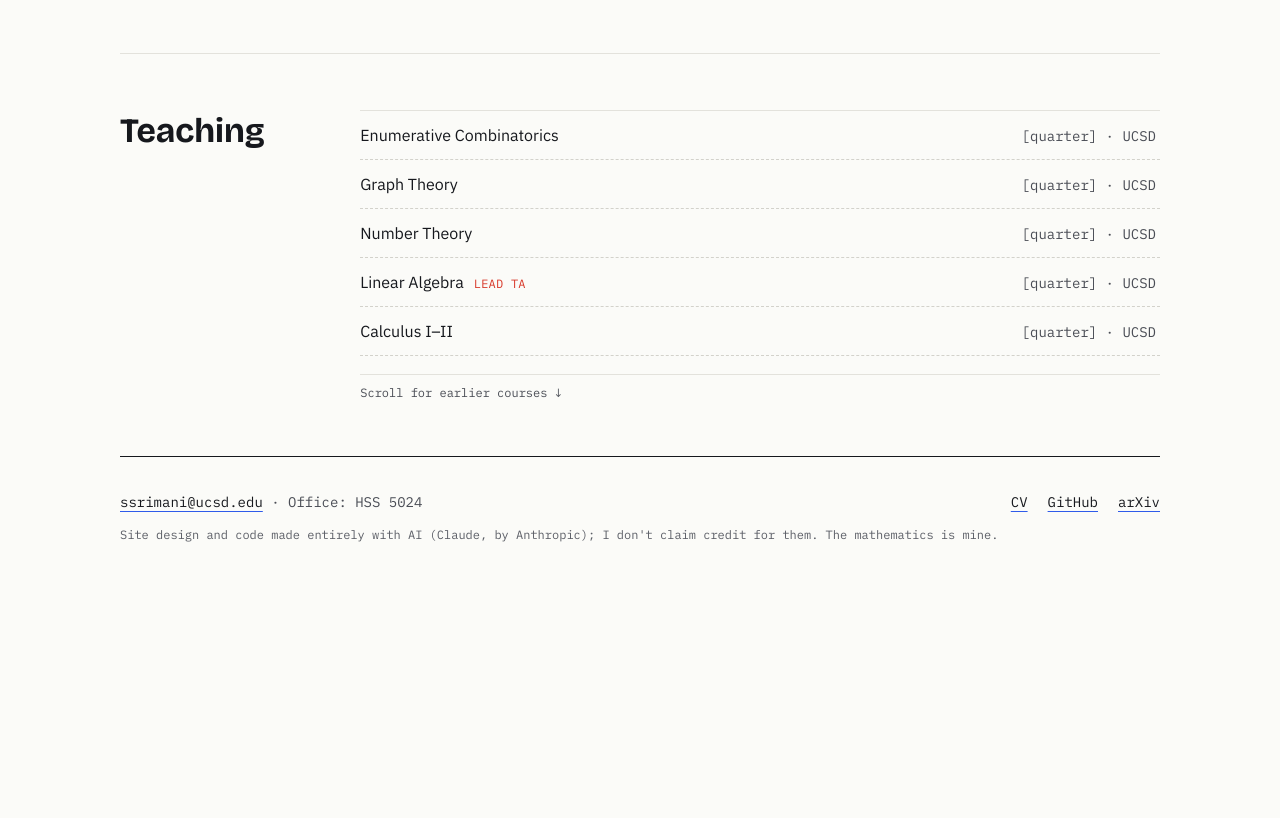
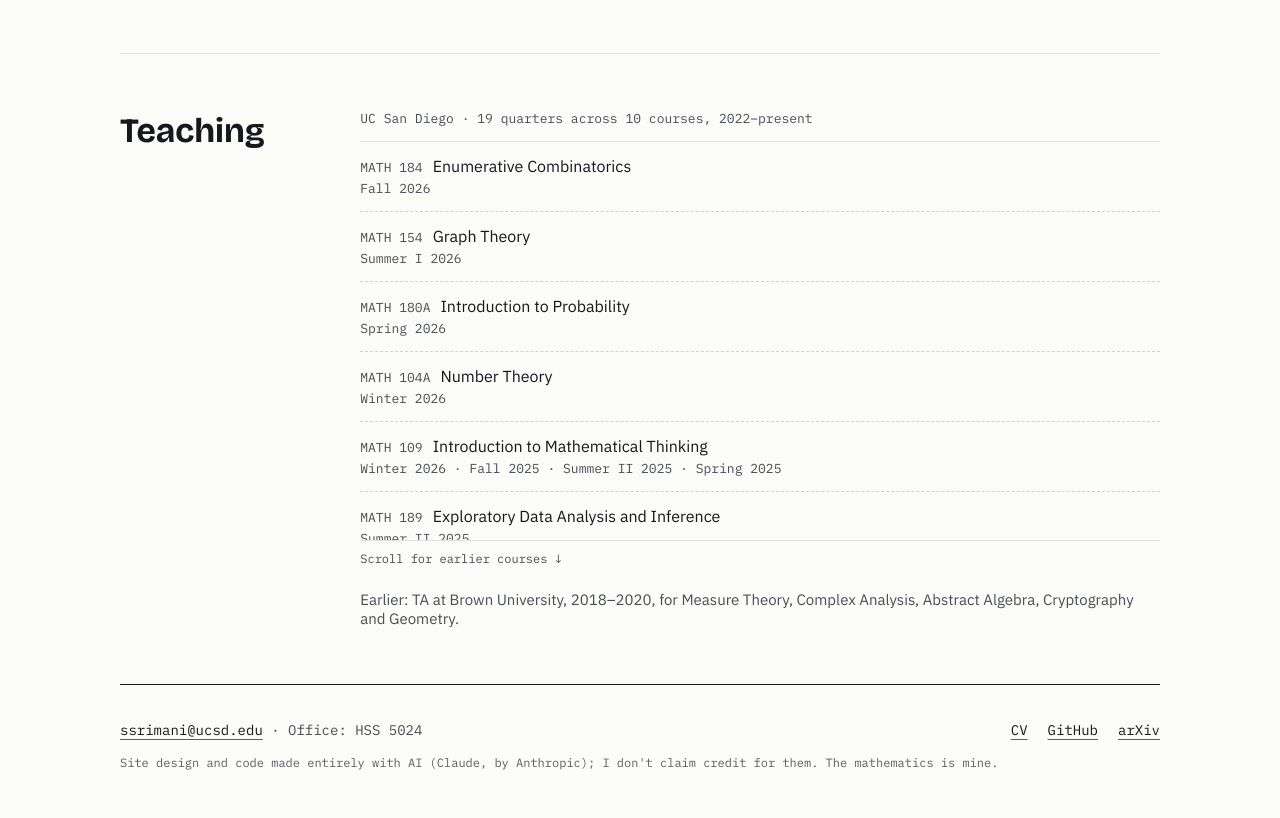
Before and after one commit to srinjoy98/srinjoy98.github.io, an Astro site: page / in a window 1280 px wide. Shown: the part 1393-2211 px from the top of the page. Before the commit the page ends 1983 px from the top, so only its background shows below. Built offline with nearby package versions, Linux system fonts and the light colour scheme; Astro itself is replaced by a stand-in of ours; a web font is replaced by a local one.

Commit message:
Teaching: full UCSD history grouped by course, newest first

```diff
--- a/src/pages/index.astro
+++ b/src/pages/index.astro
@@ -11,20 +11,30 @@ const latest = notes[0];
 // Set to true to show the Off-axis section again (also re-add it to the nav in src/layouts/Base.astro).
 const SHOW_OFFAXIS = false;
 
-// Courses taught, MOST RECENT FIRST. Add new ones at the top.
-// role: 'TA' or 'Lead TA'. The list shows about 5 at a time and scrolls.
-const teaching = [
-  { course: 'Enumerative Combinatorics', term: '[quarter]', school: 'UCSD', role: 'TA' },
-  { course: 'Graph Theory', term: '[quarter]', school: 'UCSD', role: 'TA' },
-  { course: 'Number Theory', term: '[quarter]', school: 'UCSD', role: 'TA' },
-  { course: 'Linear Algebra', term: '[quarter]', school: 'UCSD', role: 'Lead TA' },
-  { course: 'Calculus I–II', term: '[quarter]', school: 'UCSD', role: 'TA' },
-  { course: 'Measure Theory', term: '[semester]', school: 'Brown', role: 'TA' },
-  { course: 'Complex Analysis', term: '[semester]', school: 'Brown', role: 'TA' },
-  { course: 'Abstract Algebra', term: '[semester]', school: 'Brown', role: 'TA' },
-  { course: 'Cryptography', term: '[semester]', school: 'Brown', role: 'TA' },
-  { course: 'Geometry', term: '[semester]', school: 'Brown', role: 'TA' },
+// Courses taught. One entry per course; list every term you taught it.
+// Order doesn't matter: courses and terms are sorted newest first automatically.
+// To add a quarter, append it to that course's `terms`. Mark Lead TA terms in `lead`.
+const SEASONS = { 'Winter': 1, 'Spring': 2, 'Summer I': 3, 'Summer II': 4, 'Summer': 3, 'Fall': 5 };
+const termKey = (t) => {
+  const m = t.match(/^(.*) (\d{4})$/);
+  return m && SEASONS[m[1]] ? Number(m[2]) * 10 + SEASONS[m[1]] : 0;
+};
+const courses = [
+  { code: 'MATH 184', title: 'Enumerative Combinatorics', terms: ['Fall 2026'] },
+  { code: 'MATH 154', title: 'Graph Theory', terms: ['Summer I 2026'] },
+  { code: 'MATH 180A', title: 'Introduction to Probability', terms: ['Spring 2026'] },
+  { code: 'MATH 104A', title: 'Number Theory', terms: ['Winter 2026'] },
+  { code: 'MATH 109', title: 'Introduction to Mathematical Thinking', terms: ['Winter 2026', 'Fall 2025', 'Summer II 2025', 'Spring 2025'] },
+  { code: 'MATH 189', title: 'Exploratory Data Analysis and Inference', terms: ['Summer II 2025'] },
+  { code: 'MATH 20B', title: 'Calculus II', terms: ['Summer I 2025', 'Fall 2023'] },
+  { code: 'MATH 18', title: 'Linear Algebra', terms: ['Winter 2025', 'Winter 2024', 'Spring 2023', 'Winter 2023'], lead: ['[which quarter(s)?]'] },
+  { code: 'MATH 10B', title: 'Calculus II', terms: ['Fall 2024', 'Summer I 2024'] },
+  { code: 'MATH 10A', title: 'Calculus I', terms: ['Spring 2024', 'Fall 2022'] },
 ];
+const teaching = courses
+  .map((c) => ({ ...c, terms: [...c.terms].sort((a, b) => termKey(b) - termKey(a)) }))
+  .sort((a, b) => termKey(b.terms[0]) - termKey(a.terms[0]));
+const quartersTaught = courses.reduce((n, c) => n + c.terms.length, 0);
 ---
 <Base>
   <section style="display:flex;flex-wrap:wrap;align-items:center;gap:48px;padding:72px 0 56px">
@@ -88,15 +98,17 @@ const teaching = [
   <section id="teaching" class="section">
     <h2>Teaching</h2>
     <div class="body">
-      <div class="scroll-list" tabindex="0" role="region" aria-label="Courses taught, most recent first">
-        {teaching.map((t) => (
+      <p class="mono muted" style="margin:0 0 14px;font-size:13px">UC San Diego · {quartersTaught} quarters across {teaching.length} courses, 2022–present</p>
+      <div class="scroll-list" tabindex="0" role="region" aria-label="Courses taught at UC San Diego, most recent first">
+        {teaching.map((c) => (
           <div class="scroll-row">
-            <span>{t.course}{t.role === 'Lead TA' && <span class="tag red" style="display:inline;margin-left:10px">LEAD TA</span>}</span>
-            <span class="mono muted" style="font-size:14px">{t.term} · {t.school}</span>
+            <span><span class="mono muted" style="font-size:13px;margin-right:10px">{c.code}</span>{c.title}{c.lead && <span class="tag red" style="display:inline;margin-left:10px">LEAD TA</span>}</span>
+            <span class="mono muted" style="flex-basis:100%;font-size:13px">{c.terms.map((t) => (c.lead && c.lead.includes(t) ? `${t} (Lead TA)` : t)).join(' · ')}</span>
           </div>
         ))}
       </div>
-      {teaching.length > 5 && <p class="mono muted" style="margin:10px 0 0;font-size:12px">Scroll for earlier courses ↓</p>}
+      <p class="mono muted" style="margin:10px 0 0;font-size:12px">Scroll for earlier courses ↓</p>
+      <p class="muted" style="margin:24px 0 0;font-size:15px">Earlier: TA at Brown University, 2018–2020, for Measure Theory, Complex Analysis, Abstract Algebra, Cryptography and Geometry.</p>
     </div>
   </section>
 
--- a/src/styles/global.css
+++ b/src/styles/global.css
@@ -63,7 +63,7 @@ a:hover { color: var(--blue); }
 .prose pre { overflow-x: auto; padding: 16px; background: var(--card); border-radius: 10px; font-size: 14px; }
 
 /* Teaching list: about five rows visible, the rest scroll */
-.scroll-list { max-height: 265px; overflow-y: auto; border-top: 1px solid var(--rule); border-bottom: 1px solid var(--rule); scrollbar-width: thin; scrollbar-color: var(--rule-2) transparent; }
+.scroll-list { max-height: 400px; overflow-y: auto; border-top: 1px solid var(--rule); border-bottom: 1px solid var(--rule); scrollbar-width: thin; scrollbar-color: var(--rule-2) transparent; }
 .scroll-list:focus-visible { outline: 2px solid var(--blue); outline-offset: 4px; }
-.scroll-row { display: flex; flex-wrap: wrap; justify-content: space-between; align-items: baseline; gap: 8px; padding: 14px 4px 14px 0; border-bottom: 1px dashed var(--rule-2); }
+.scroll-row { display: flex; flex-wrap: wrap; justify-content: space-between; align-items: baseline; gap: 4px 8px; padding: 14px 4px 14px 0; border-bottom: 1px dashed var(--rule-2); }
 .scroll-row:last-child { border-bottom: 0; }
```
